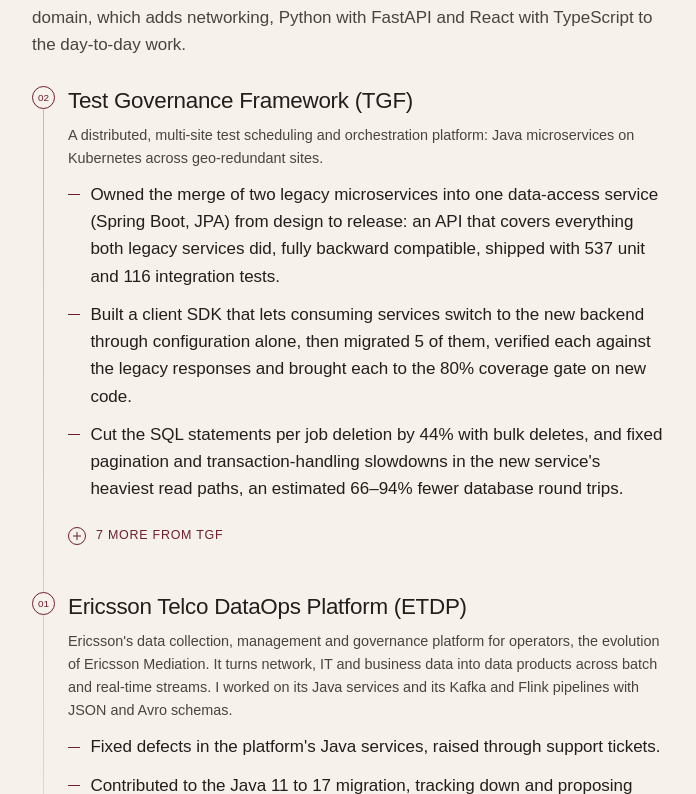
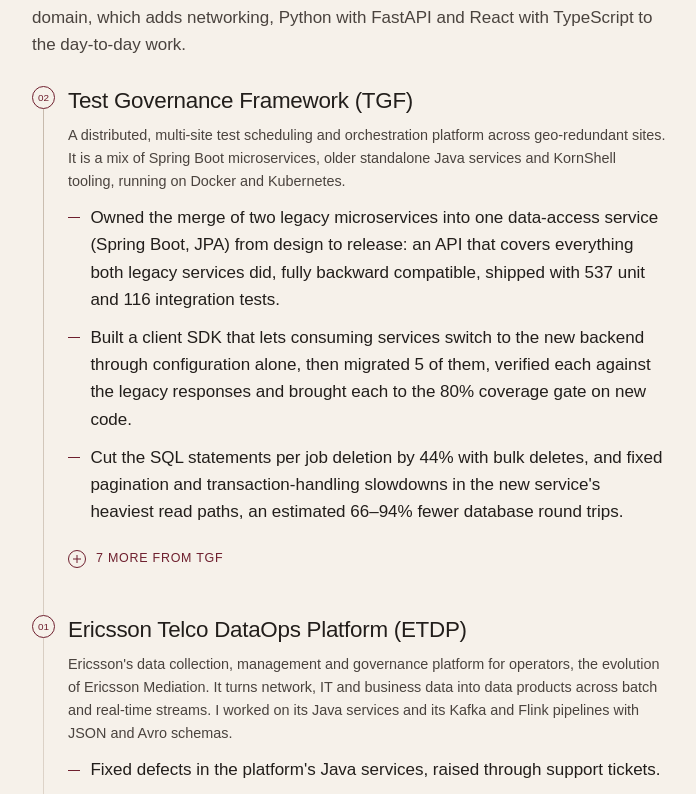
Before and after one commit to Princz-Mia/portfolio-website, a Next.js app: page / in a window 1280 px wide. Shown: the part 1146-1940 px from the top of the page, without its empty margins (56-752 px from the left). Built offline with nearby package versions, Linux system fonts and the light colour scheme; a web font is replaced by a local one.

Commit message:
fix(experience): describe the TGF platform's mix of services

```diff
--- a/src/content/experience.ts
+++ b/src/content/experience.ts
@@ -11,6 +11,7 @@ import type { Role } from "./types";
 export const roles: Role[] = [
   {
     organisation: "Ericsson",
+    logo: "ericsson",
     title: "Software Engineer",
     period: "2025 – present",
     summary:
@@ -19,7 +20,7 @@ export const roles: Role[] = [
       {
         name: "Test Governance Framework (TGF)",
         summary:
-          "A distributed, multi-site test scheduling and orchestration platform: Java microservices on Kubernetes across geo-redundant sites.",
+          "A distributed, multi-site test scheduling and orchestration platform across geo-redundant sites. It is a mix of Spring Boot microservices, older standalone Java services and KornShell tooling, running on Docker and Kubernetes.",
         highlights: [
           "Owned the merge of two legacy microservices into one data-access service (Spring Boot, JPA) from design to release: an API that covers everything both legacy services did, fully backward compatible, shipped with 537 unit and 116 integration tests.",
           "Built a client SDK that lets consuming services switch to the new backend through configuration alone, then migrated 5 of them, verified each against the legacy responses and brought each to the 80% coverage gate on new code.",
```
